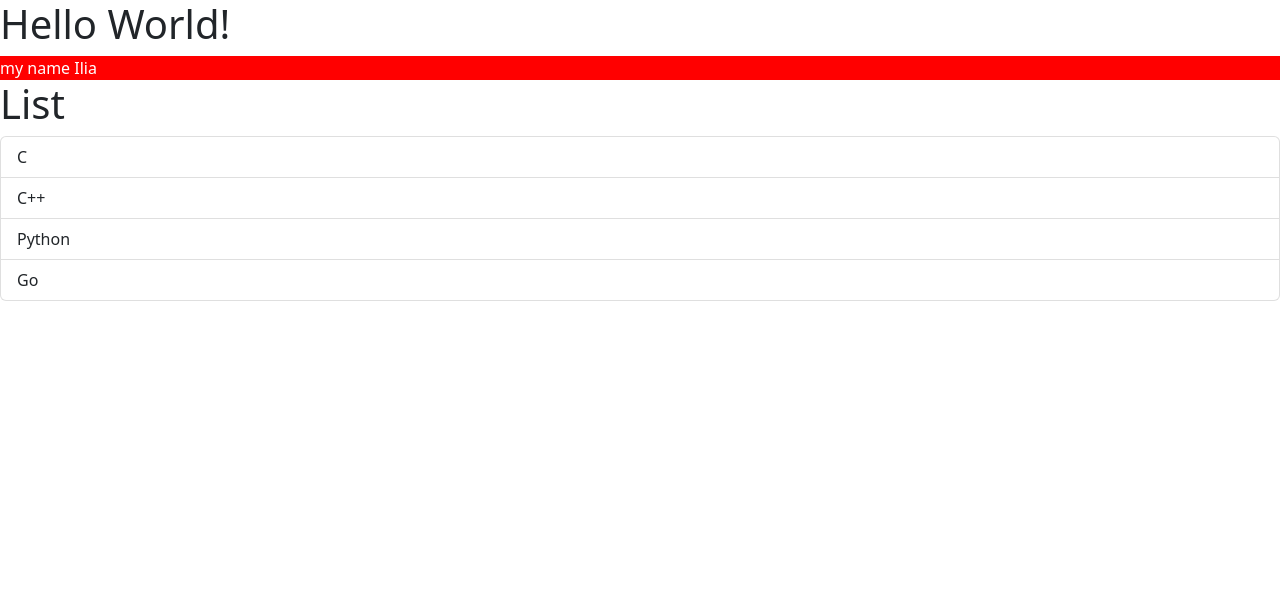
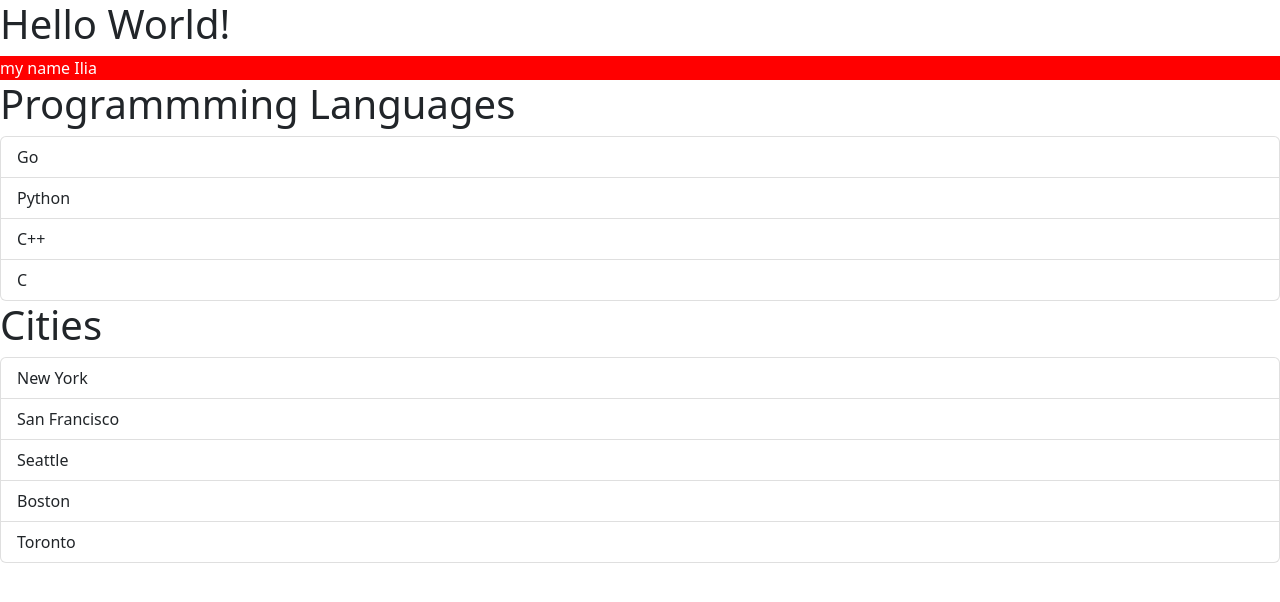
Before and after one commit to Iliaromanov/Learning-React, a React (Vite) app in the folder first-react-app/: page / in a window 1280 px wide. Shown: the top 602 px of the page. Built offline with nearby package versions, Linux system fonts and the light colour scheme.

Commit message:
passing data to components through props

```diff
--- a/first-react-app/src/App.tsx
+++ b/first-react-app/src/App.tsx
@@ -3,11 +3,14 @@ import ClickTest from "./ClickTest";
 import ListGroup from "./components/ListGroup";
 
 function App() {
+  let langs = ["Go", "Python", "C++", "C"];
+  let cities = ["New York", "San Francisco", "Seattle", "Boston", "Toronto"];
   return (
     <div>
       <Message></Message>
       <ClickTest></ClickTest>
-      <ListGroup></ListGroup>
+      <ListGroup list={langs} header="Programmming Languages"></ListGroup>
+      <ListGroup list={cities} header="Cities"></ListGroup>
     </div>
   );
 }
--- a/first-react-app/src/components/ListGroup.tsx
+++ b/first-react-app/src/components/ListGroup.tsx
@@ -1,18 +1,21 @@
 // import { MouseEvent } from "react";
 import { useState } from "react";
 
-function ListGroup() {
-    let langs = [
-        "C", "C++", "Python", "Go",
-    ]
-    // langs = []
 
-    // const msg = langs.length === 0 ? <p>No Items Found</p> : null;
-    const msg = langs.length === 0 && <p>No Items Found</p>; // same as above
+interface Props {
+    list: string[]
+    header: string
+}
+
+
+function ListGroup({list, header}: Props) {
+
+    // const msg = list.length === 0 ? <p>No Items Found</p> : null;
+    const msg = list.length === 0 && <p>No Items Found</p>; // same as above
 
     //event handler
-    // const handleClick = (event: MouseEvent, lang: string) => {
-    //     console.log(`${lang} was clicked!\n event:`, event)
+    // const handleClick = (event: MouseEvent, item: string) => {
+    //     console.log(`${item} was clicked!\n event:`, event)
     // }
 
     // State Hook
@@ -20,28 +23,28 @@ function ListGroup() {
 
     return (
         <> {/* This tells react to use Fragment tag here */}
-            <h1>List</h1>
+            <h1>{header}</h1>
             {msg}
             <ul className="list-group">
-                {langs.map(
-                    (lang, index) => (
+                {list.map(
+                    (item, index) => (
                 <li
-                    key={lang}
+                    key={item}
                     className={
                         selectedItemIndex === index
                         ? "list-group-item active"
                         : "list-group-item"
                     }
                     //----- can use inline onclick
-                    // onClick={(event) => console.log(`${lang} was clicked!\n event:`, event)}
+                    // onClick={(event) => console.log(`${item} was clicked!\n event:`, event)}
 
                     //----- can use handler from outer code
-                    // onClick={(event) => handleClick(event, lang)}
+                    // onClick={(event) => handleClick(event, item)}
 
                     //----- using state hook
                     onClick={() => setSelectedItemIndex(index)}
                 > {/* Need to add key prop for react to be able to dynamically add and remove elems later*/}
-                    {lang}
+                    {item}
                 </li>
                     )
                 )}
```
Also changed, not shown: 1 other file (tests, documents, lock files or other folders).
